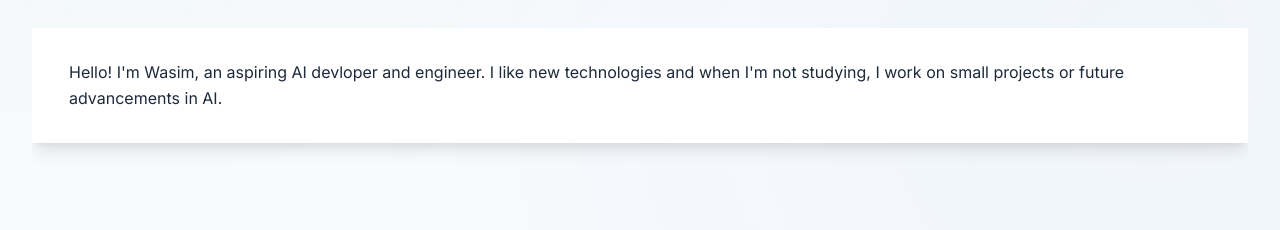
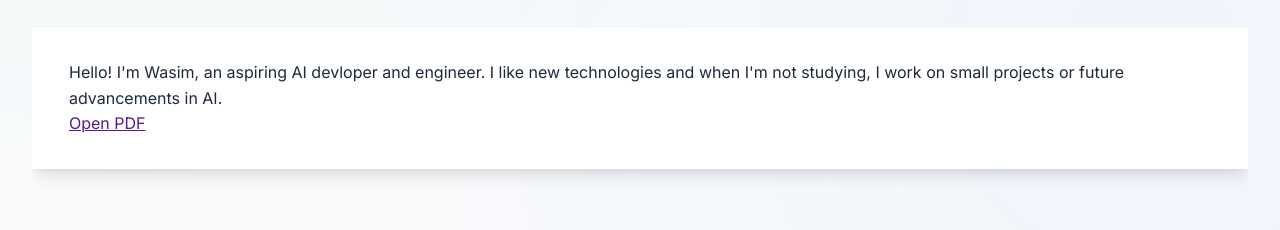
Before and after one commit to WasimVorvoi/wasimvorvoi.github.io, a plain HTML site: page index.html in a window 1280 px wide. Shown: the part 570-800 px from the top of the page. Drawn offline with Linux system fonts and the light colour scheme; a script that the page names is missing.

Commit message:
index.html

```diff
--- a/index.html
+++ b/index.html
@@ -35,6 +35,7 @@
       <div class="card">
         <div class="card-content">
           <p>Hello! I'm Wasim, an aspiring AI devloper and engineer. I like new technologies and when I'm not studying, I work on small projects or future advancements in AI.</p>
+          <a href="" target="_blank">Open PDF</a>
         </div>
       </div>
     </section>
```
